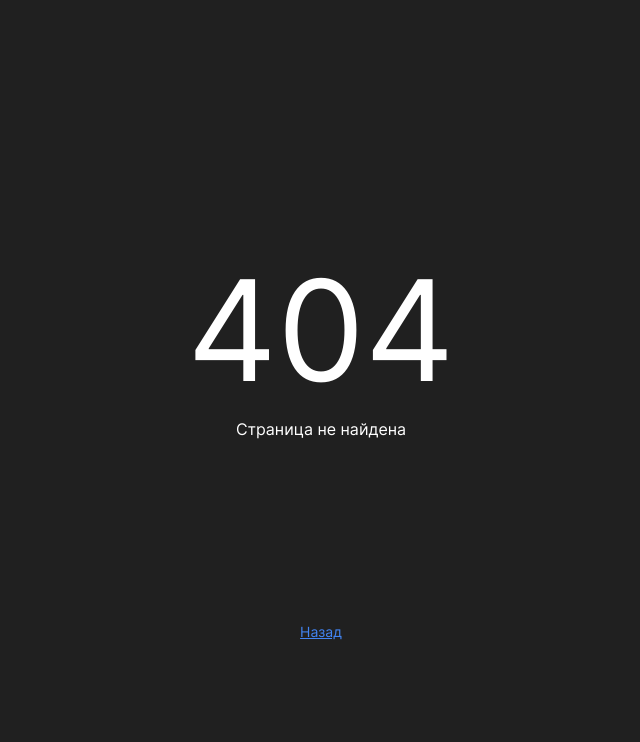
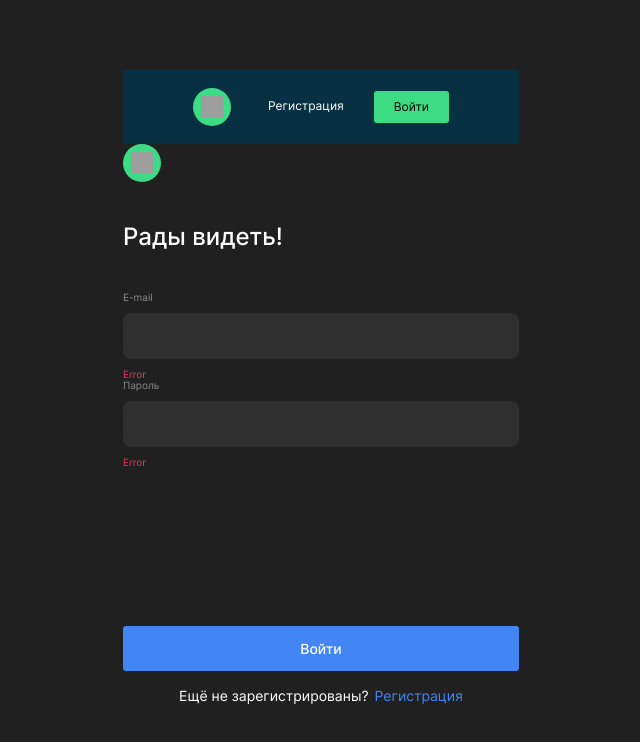
Before and after one commit to Easy-Deny/movies-explorer-frontend, a React (Create React App) app: page /profile in a window 1280 px wide. Before the commit this address had no page. Shown: the top 742 px of the page, without its empty margins (319-959 px from the left). Built offline with nearby package versions, Linux system fonts and the light colour scheme; grey boxes are pictures that could not be loaded.

Commit message:
fix add links to login and create profile

```diff
--- a/src/components/App.js
+++ b/src/components/App.js
@@ -4,10 +4,10 @@ import Page404 from './Page404';
 import React from 'react';
 import { Route, Routes, BrowserRouter } from 'react-router-dom'
 import Register from './Register';
+import Profile from './Profile';
 
 function App() {
-
-  const loggedIn = false;
+const loggedIn = true;
 return (
   <div className="page">
     <BrowserRouter>
@@ -15,6 +15,7 @@ function App() {
         <Route path="/" element={<Main loggedIn={loggedIn} />} />
         <Route path="/sign-in" element={<Login />} />
         <Route path="/sign-up" element={<Register />} />
+        <Route path="/profile" element={<Profile />} />
         <Route path='*' element={<Page404 />} />
       </Routes>
     </BrowserRouter>
--- a/src/components/Login.js
+++ b/src/components/Login.js
@@ -4,9 +4,9 @@ import { Link } from 'react-router-dom';
 function Login(props) {
     return (
         <article className="auth">
-            <div className="page__logo">
+            <Link to="/" className="page__logo">
                 <img className="page__logo-icon" src={logo} alt="Логотип" />
-            </div>
+            </Link>
             <h2 className="auth__title">Рады видеть!</h2>
             <form className="auth__form" action="#" onSubmit={props.onSubmit}>
                 <p className="auth__text">E-mail</p>
@@ -15,7 +15,7 @@ function Login(props) {
                 <span className="auth__text auth__text_red">Error</span>
                 <p className="auth__text">Пароль</p>
                 <input className="auth__input" name="password" type="password"
-                    placeholder="" required minLength="2" maxLength="200" value={props.password}/>
+                    placeholder="" required minLength="2" maxLength="200" value={props.password} />
                 <span className="auth__text auth__text_red">Error</span>
                 <button className="auth__button" title="Войти" type="submit">Войти</button>
             </form>
--- a/src/components/Profile.js
+++ b/src/components/Profile.js
@@ -0,0 +1,34 @@
+import logo from '../images/header__logo.svg';
+import { Link } from 'react-router-dom';
+
+import Header from './Header';
+
+
+function Profile(props) {
+    return (
+
+        <article className="auth">
+            <Header/>
+            <Link to="/" className="page__logo">
+                <img className="page__logo-icon" src={logo} alt="Логотип" />
+            </Link>
+            <h2 className="auth__title">Рады видеть!</h2>
+            <form className="auth__form" action="#" onSubmit={props.onSubmit}>
+                <p className="auth__text">E-mail</p>
+                <input className="auth__input" name="email" type="email" placeholder=""
+                    required minLength="2" maxLength="40" value={props.email} />
+                <span className="auth__text auth__text_red">Error</span>
+                <p className="auth__text">Пароль</p>
+                <input className="auth__input" name="password" type="password"
+                    placeholder="" required minLength="2" maxLength="200" value={props.password} />
+                <span className="auth__text auth__text_red">Error</span>
+                <button className="auth__button" title="Войти" type="submit">Войти</button>
+            </form>
+            <div className="auth__route">
+                <p className="auth__description">Ещё не зарегистрированы?</p>
+                <Link to="/sign-up" className="auth__link">Регистрация</Link>
+            </div>
+        </article>
+    );
+}
+export default Profile;
```
Lines whose indentation alone changed are shown as unchanged.
